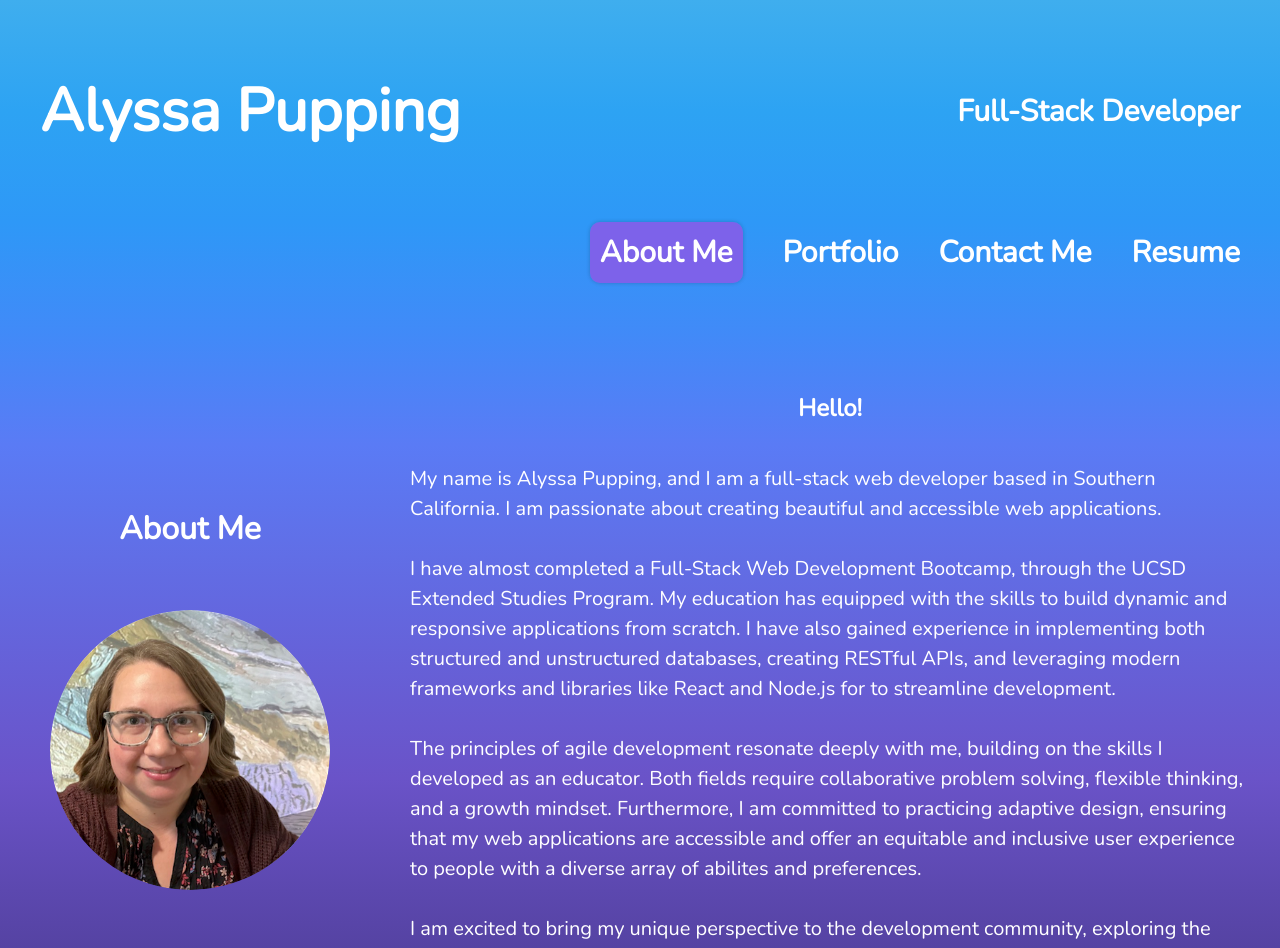
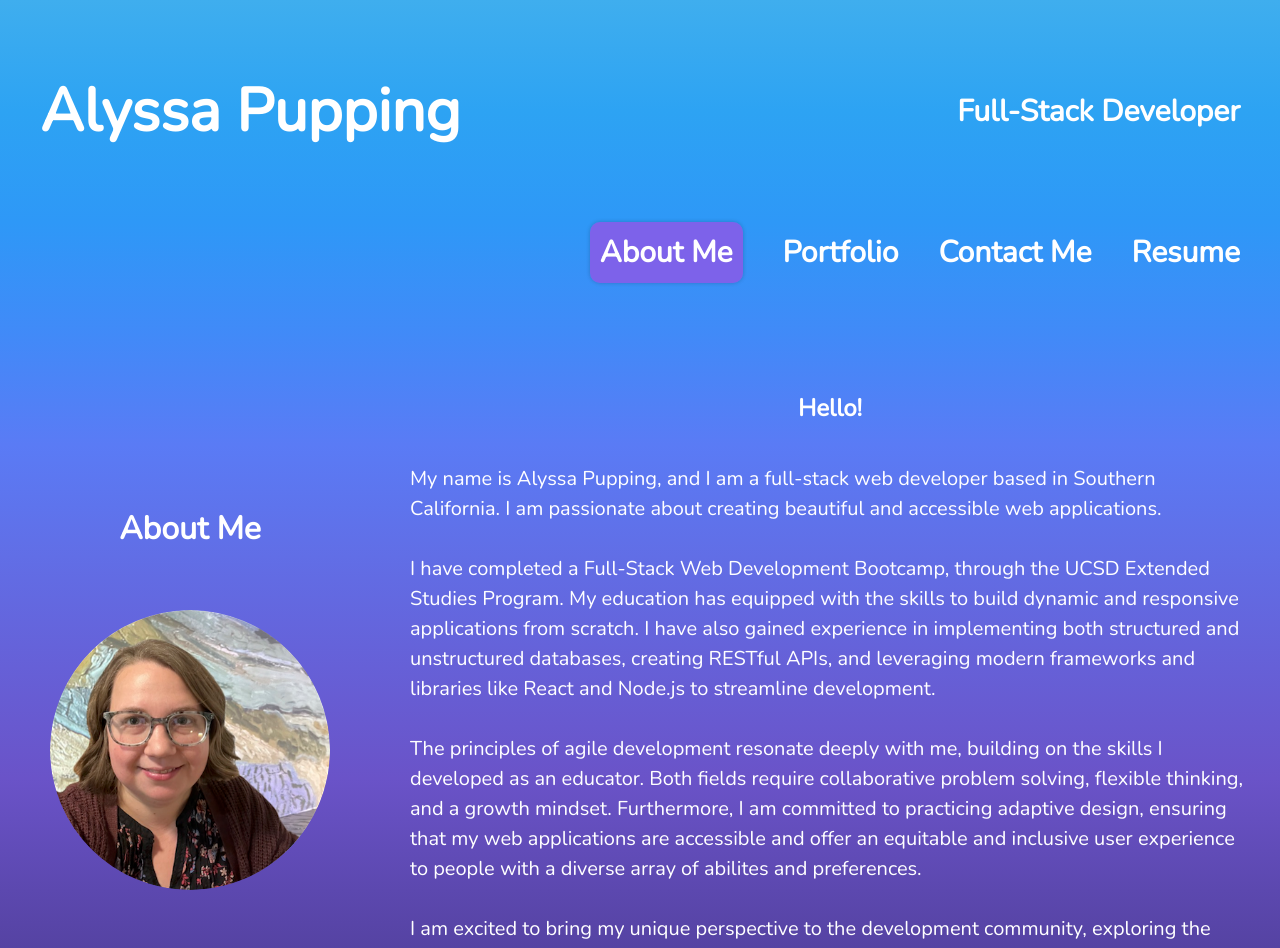
Before and after one commit to ajpupping/react-portfolio, a React (Vite) app: page / in a window 1280 px wide. Shown: the top 948 px of the page. Built offline with nearby package versions, Linux system fonts and the light colour scheme.

Commit message:
edited about me text

```diff
--- a/src/components/About/About.jsx
+++ b/src/components/About/About.jsx
@@ -20,7 +20,7 @@ export const About = () => {
                     My name is Alyssa Pupping, and I am a full-stack web developer based in Southern California. I am passionate about creating beautiful and accessible web applications.
                     <br></br><br></br>
 
-                    I have almost completed a Full-Stack Web Development Bootcamp, through the UCSD Extended Studies Program. My education has equipped with the skills to build dynamic and responsive applications from scratch. I have also gained experience in implementing both structured and unstructured databases, creating RESTful APIs, and leveraging modern frameworks and libraries like React and Node.js for to streamline development.
+                    I have completed a Full-Stack Web Development Bootcamp, through the UCSD Extended Studies Program. My education has equipped with the skills to build dynamic and responsive applications from scratch. I have also gained experience in implementing both structured and unstructured databases, creating RESTful APIs, and leveraging modern frameworks and libraries like React and Node.js to streamline development.
                     <br></br><br></br>
 
                     The principles of agile development resonate deeply with me, building on the skills I developed as an educator. Both fields require collaborative problem solving, flexible thinking, and a growth mindset. Furthermore, I am committed to practicing adaptive design, ensuring that my web applications are accessible and offer an equitable and inclusive user experience to people with a diverse array of abilites and preferences.
```
